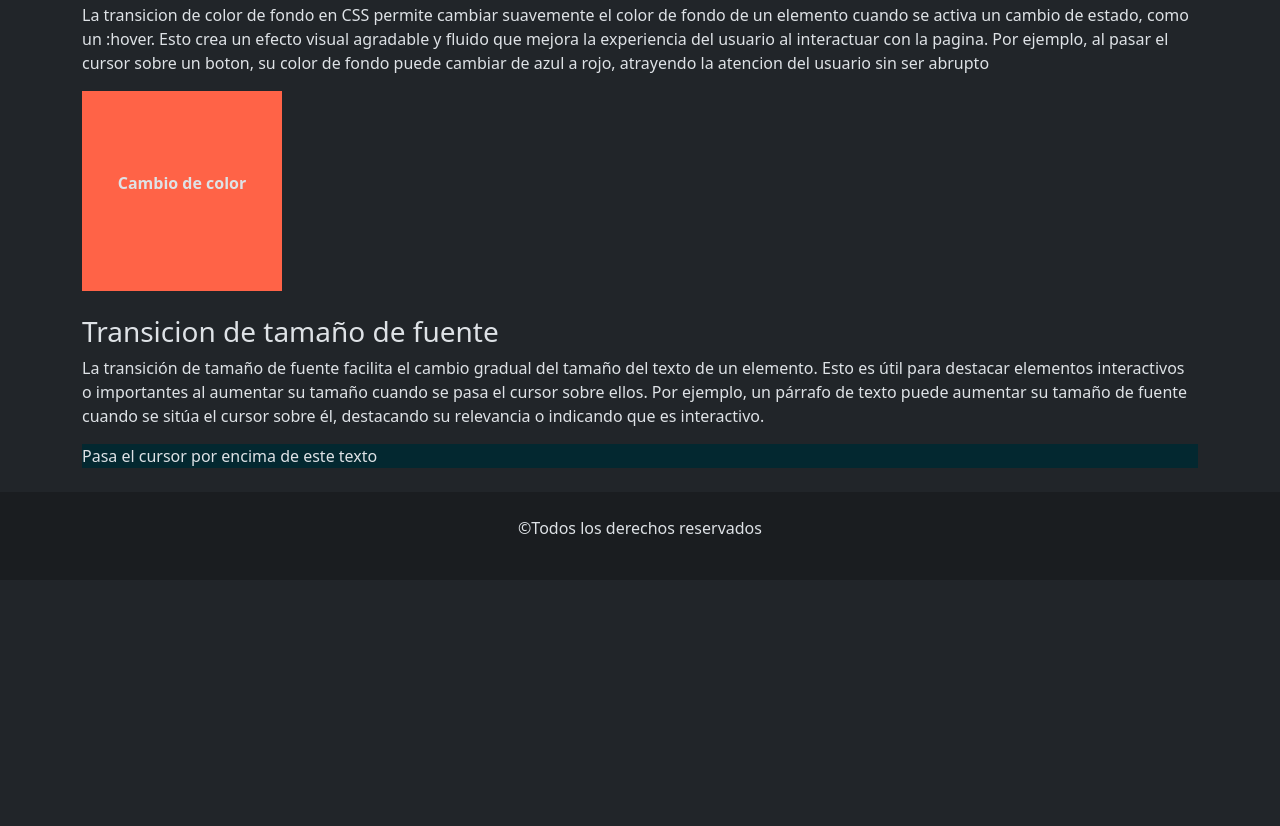
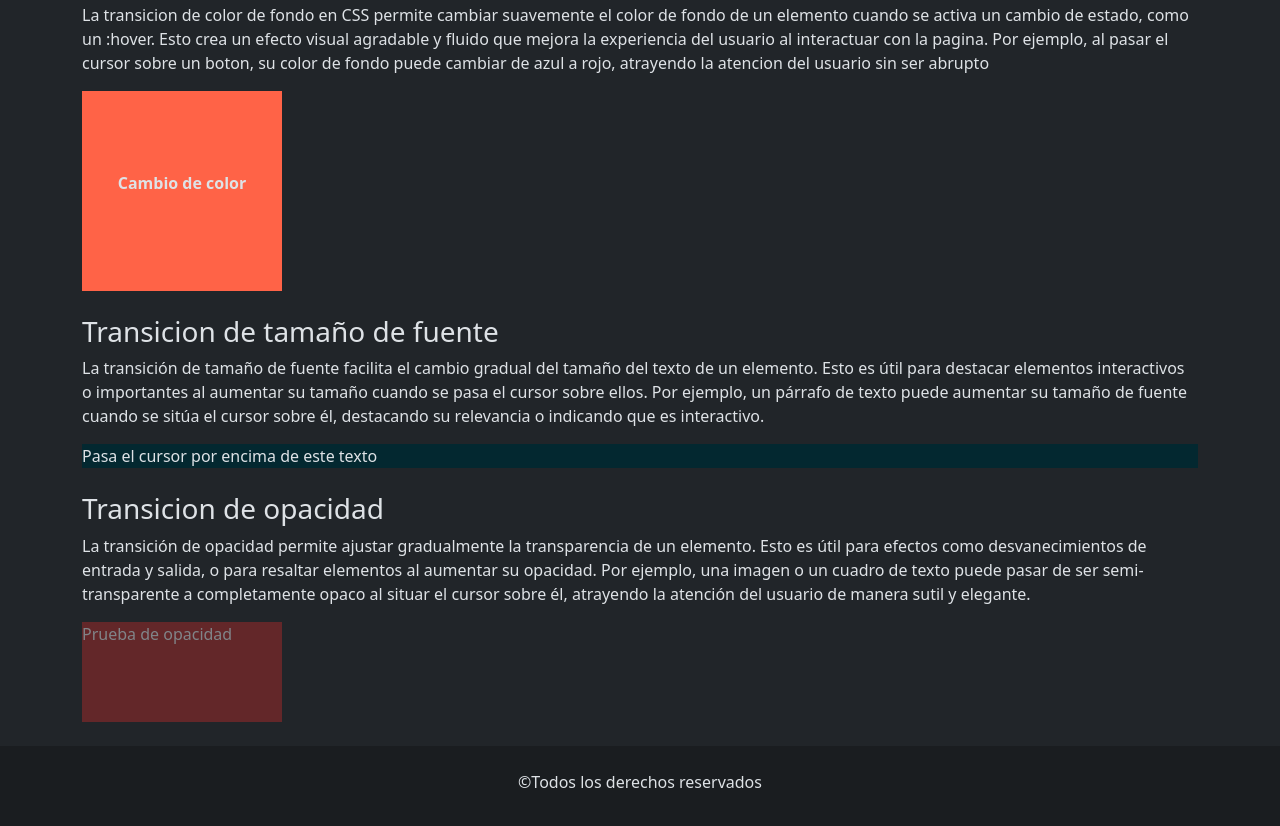
Before and after one commit to Molina-cyber/Practica-Animaciones, a plain HTML site: page index.html in a window 1280 px wide. Shown: the part 565-1391 px from the top of the page. Before the commit the page ends 1145 px from the top, so only its background shows below. Drawn offline with Linux system fonts and the light colour scheme.

Commit message:
agregamos un ejemplo de transicion con opacidad en un parrafo

```diff
--- a/css/style.css
+++ b/css/style.css
@@ -24,11 +24,23 @@ main {
   background-color: skyblue;
 }
 
-.parrafoAmplio{
-transition: font-size 400ms ease-out;
+.parrafoAmplio {
+  transition: font-size 400ms ease-out;
 }
 
-.parrafoAmplio:hover{
+.parrafoAmplio:hover {
   font-size: large;
   cursor: pointer;
 }
+
+.itemOpacidad {
+  width: 200px;
+  height: 100px;
+  background-color: brown;
+  opacity: 0.5;
+  transition: opacity 200ms ease-in-out;
+}
+
+.itemOpacidad:hover {
+  opacity: 1;
+}
--- a/index.html
+++ b/index.html
@@ -66,7 +66,11 @@
             <article class="mt-4">
                 <h3>Transicion de color</h3>
                 <p>
-                    La transicion de color de fondo en CSS permite cambiar suavemente el color de fondo de un elemento cuando se activa un cambio de estado, como un :hover. Esto crea un efecto visual agradable y fluido que mejora la experiencia del usuario al interactuar con la pagina. Por ejemplo, al pasar el cursor sobre un boton, su color de fondo puede cambiar de azul a rojo, atrayendo la atencion del usuario sin ser abrupto
+                    La transicion de color de fondo en CSS permite cambiar suavemente el color de fondo de un elemento
+                    cuando se activa un cambio de estado, como un :hover. Esto crea un efecto visual agradable y fluido
+                    que mejora la experiencia del usuario al interactuar con la pagina. Por ejemplo, al pasar el cursor
+                    sobre un boton, su color de fondo puede cambiar de azul a rojo, atrayendo la atencion del usuario
+                    sin ser abrupto
                 </p>
             </article>
             <div class="item d-flex justify-content-center align-items-center">
@@ -75,9 +79,25 @@
             <article class="mt-4">
                 <h3>Transicion de tamaño de fuente</h3>
                 <p>
-                    La transición de tamaño de fuente facilita el cambio gradual del tamaño del texto de un elemento. Esto es útil para destacar elementos interactivos o importantes al aumentar su tamaño cuando se pasa el cursor sobre ellos. Por ejemplo, un párrafo de texto puede aumentar su tamaño de fuente cuando se sitúa el cursor sobre él, destacando su relevancia o indicando que es interactivo.
+                    La transición de tamaño de fuente facilita el cambio gradual del tamaño del texto de un elemento.
+                    Esto es útil para destacar elementos interactivos o importantes al aumentar su tamaño cuando se pasa
+                    el cursor sobre ellos. Por ejemplo, un párrafo de texto puede aumentar su tamaño de fuente cuando se
+                    sitúa el cursor sobre él, destacando su relevancia o indicando que es interactivo.
                 </p>
                 <p class="bg-info-subtle parrafoAmplio">Pasa el cursor por encima de este texto</p>
+            </article>
+            <article class="mt-4">
+                <h3>Transicion de opacidad</h3>
+                <p>
+                    La transición de opacidad permite ajustar gradualmente la transparencia de un elemento. Esto es útil
+                    para efectos como desvanecimientos de entrada y salida, o para resaltar elementos al aumentar su
+                    opacidad. Por ejemplo, una imagen o un cuadro de texto puede pasar de ser semi-transparente a
+                    completamente opaco al situar el cursor sobre él, atrayendo la atención del usuario de manera sutil
+                    y elegante.
+                </p>
+                <div class="itemOpacidad">
+                    <p>Prueba de opacidad</p>
+                </div>
             </article>
         </section>
     </main>
```
